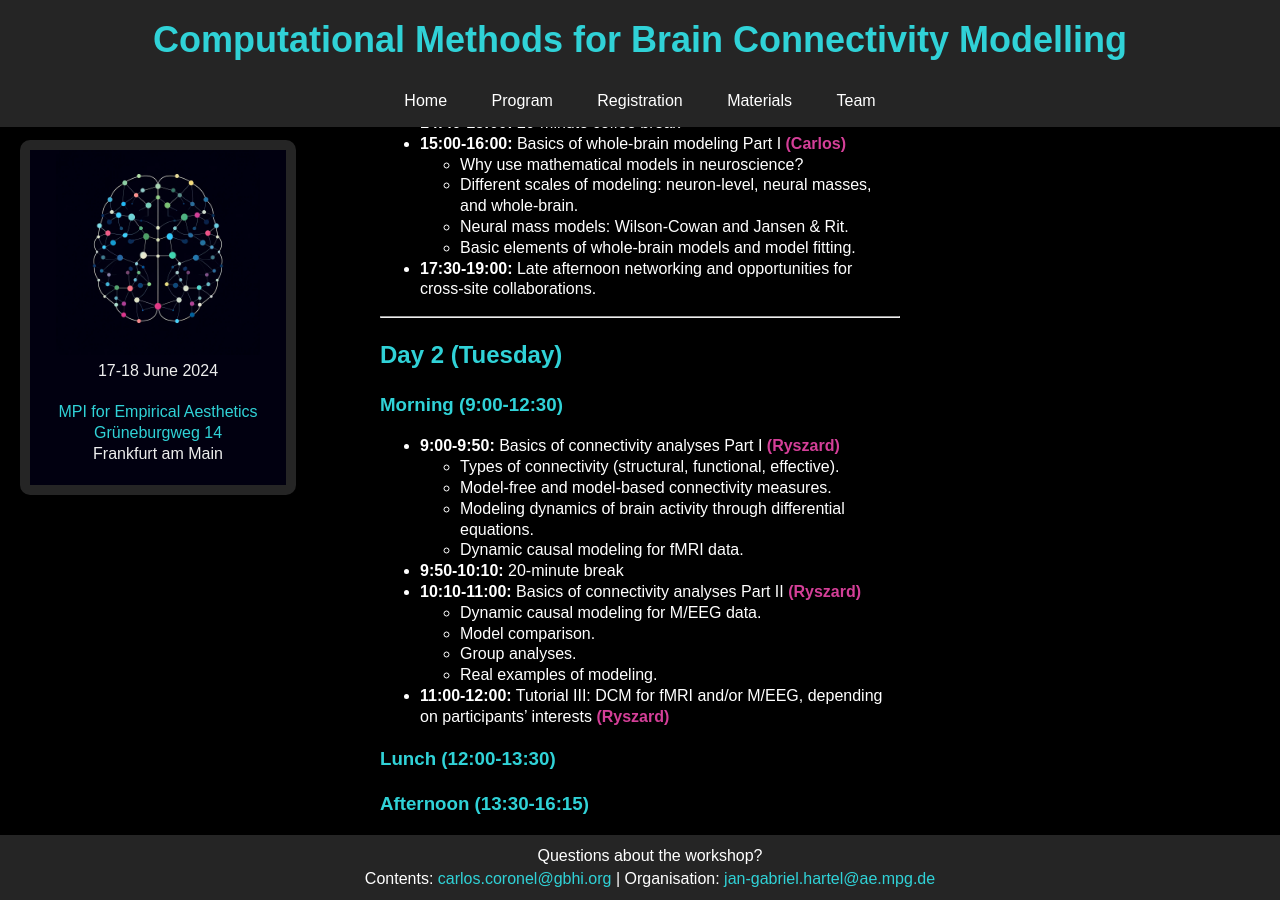
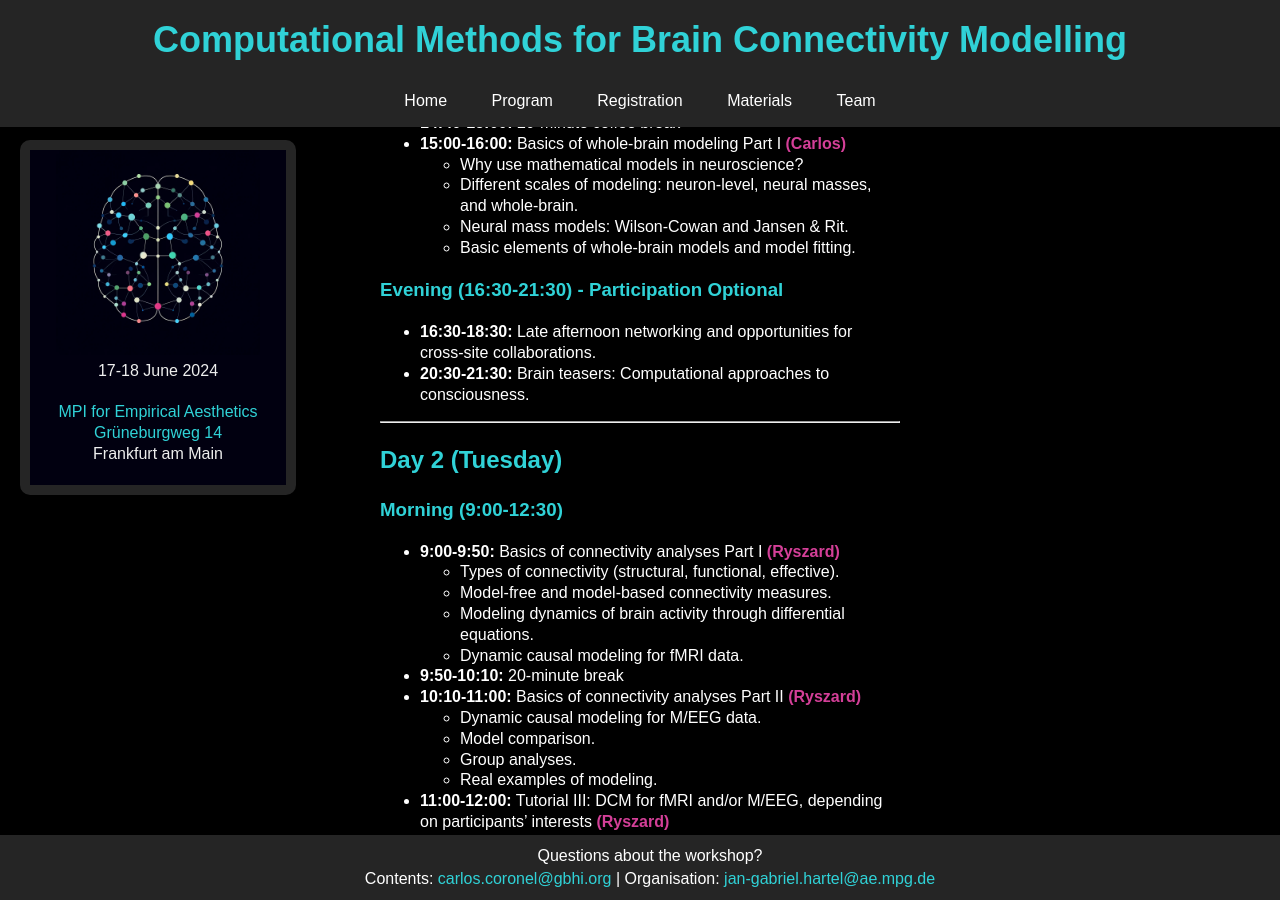
Before and after one commit to NCCLabMPI/Comp_Neuro_Workshop, a Jekyll site: the page built from program.md, in a window 1280 px wide and 900 px high, scrolled down 546 px. Built offline with Jekyll 4.4.1, drawn with Linux system fonts in a browser that asks for light colours.

Commit message:
program updated

```diff
--- a/program.md
+++ b/program.md
@@ -35,7 +35,11 @@ layout: program
   - Neural mass models: Wilson-Cowan and Jansen & Rit.
   - Basic elements of whole-brain models and model fitting.
 
-- **17:30-19:00:** Late afternoon networking and opportunities for cross-site collaborations.
+### Evening (16:30-21:30) - Participation Optional
+- **16:30-18:30:** Late afternoon networking and opportunities for cross-site collaborations.
+- **20:30-21:30:** Brain teasers: Computational approaches to consciousness.
+
+
 
 ---
 
```
